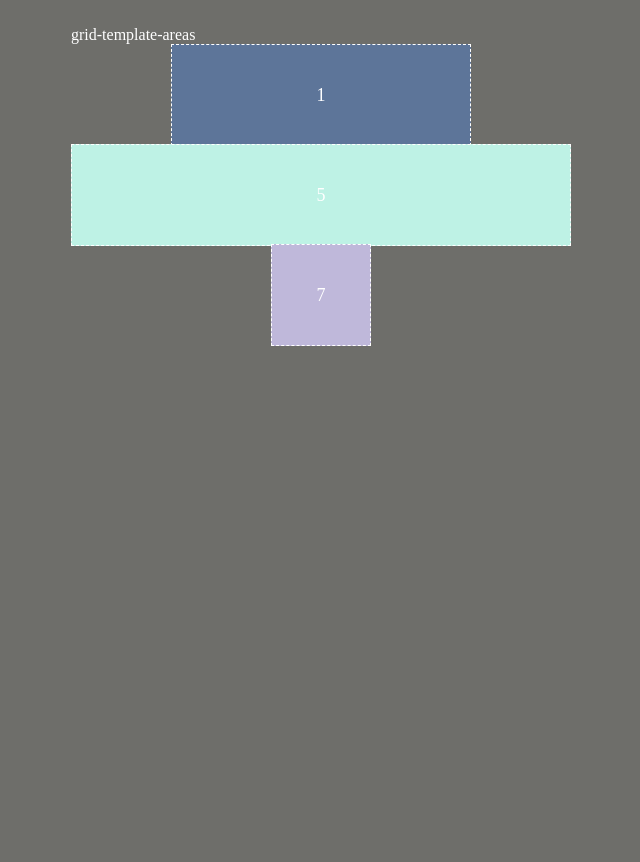
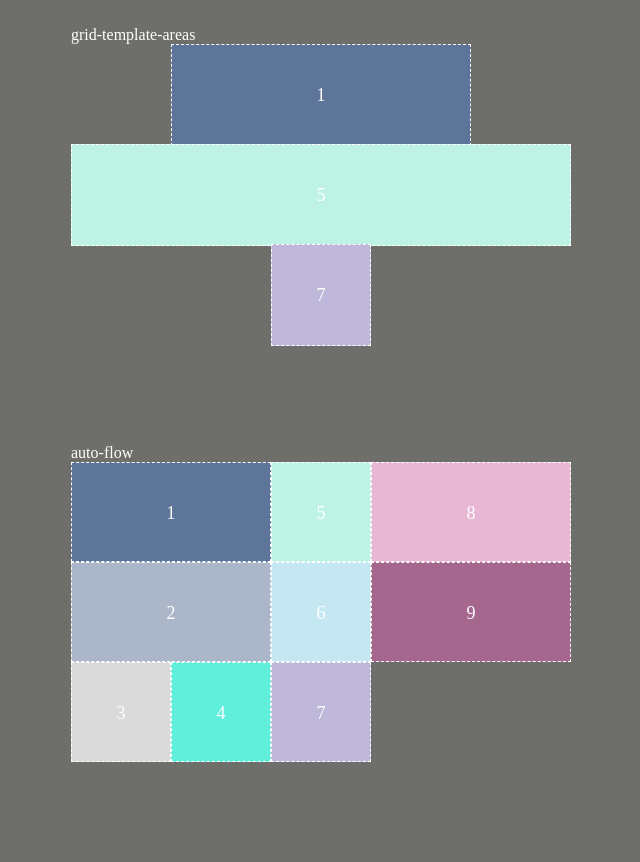
Before and after one commit to GraceeFlower/Grid, a plain HTML site: page index.html in a window 1280 px wide. Shown: the part 2064-2926 px from the top of the page, without its empty margins (29-669 px from the left). Before the commit the page ends 2508 px from the top, so only its background shows below. Drawn offline with Linux system fonts and the light colour scheme.

Commit message:
[Gracee] feat: new a container with grid-area & set the auto-flow

```diff
--- a/index.css
+++ b/index.css
@@ -113,3 +113,18 @@ body {
                        "content content content content content"
                        ". . footer . .";
 }
+
+.container-seven {
+  grid-template-columns: repeat(3, 100px);
+  grid-auto-flow: column dense;
+}
+
+.container-seven .item-one {
+  grid-column-start: 1;
+  grid-column-end: 3;
+}
+
+.container-seven .item-two {
+  grid-column-start: 1;
+  grid-column-end: 3;
+}
--- a/index.html
+++ b/index.html
@@ -86,7 +86,19 @@
     <div class="footer">
       <div class="item item-seven">7</div>
     </div>
+  </div>
 
+  <span>auto-flow</span>
+  <div class="container container-seven">
+    <div class="item item-one">1</div>
+    <div class="item item-two">2</div>
+    <div class="item item-three">3</div>
+    <div class="item item-four">4</div>
+    <div class="item item-five">5</div>
+    <div class="item item-six">6</div>
+    <div class="item item-seven">7</div>
+    <div class="item item-eight">8</div>
+    <div class="item item-nine">9</div>
   </div>
 </body>
 </html>
```
